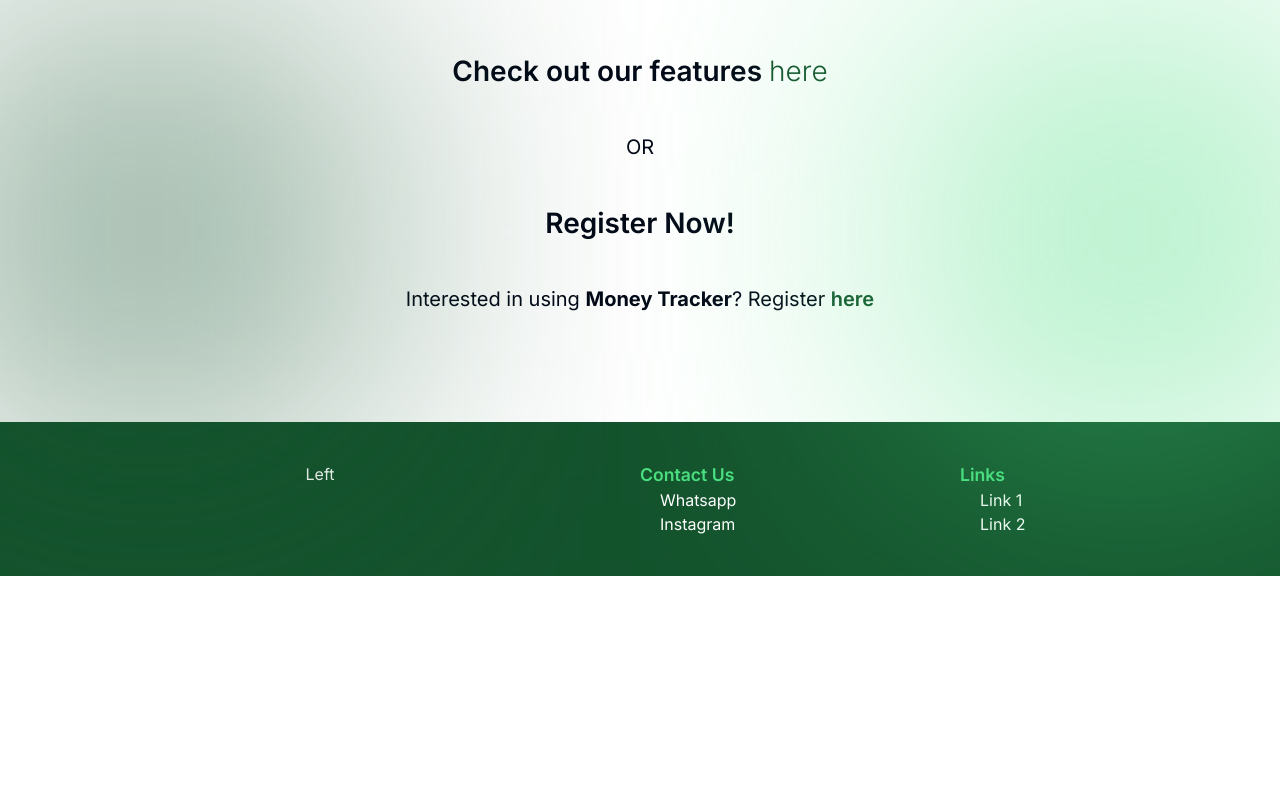
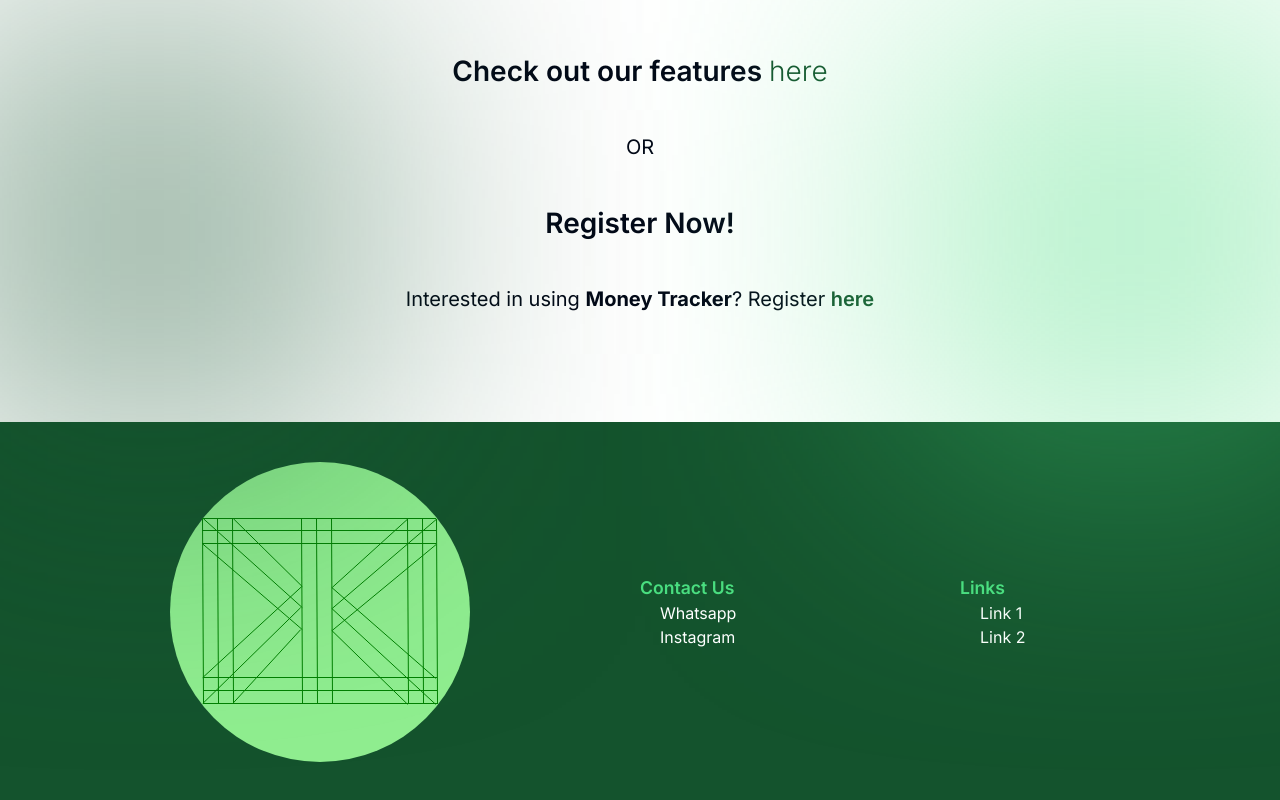
Before and after one commit to wisnudwg/next-money-tracker-site, a Next.js app: page / in a window 1280 px wide. Shown: the part 1487-2287 px from the top of the page. Before the commit the page ends 2063 px from the top, so only its background shows below. Built offline with nearby package versions, Linux system fonts and the light colour scheme.

Commit message:
added logo to footer

```diff
--- a/components/footer.tsx
+++ b/components/footer.tsx
@@ -1,4 +1,8 @@
 import Link from "next/link"
+
+import Image from "next/image";
+
+import money_tracker_logo from "@/public/money_tracker_logo.svg";
 
 export default function Footer() {
   const rcols = [
@@ -20,9 +24,11 @@
   return(
     <footer className="grid grid-cols-2 w-screen bg-green-900 text-white py-10">
       <div className="flex justify-center align-middle">
-        <div>Left</div>
+        <div>
+          <Image src={money_tracker_logo} alt="money_tracker_logo" width={300} height={300} />
+        </div>
       </div>
-      <div className="grid grid-cols-2">
+      <div className="grid grid-cols-2 justify-center items-center">
         {rcols.map((colItem, colIndex) => (
           <div key={colIndex}>
             <p className="font-semibold text-[1.1rem] text-green-400">{colItem.p}</p>
```
